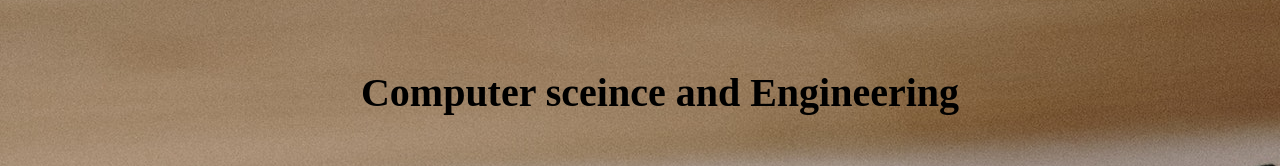
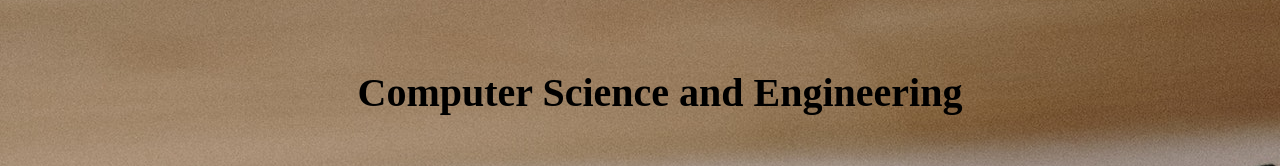
Before and after one commit to TejaCEO/audigitallibrary, a plain HTML site: page Index.html in a window 1280 px wide. Shown: the part 183-349 px from the top of the page. Drawn offline with Linux system fonts and the light colour scheme.

Commit message:
Updated index.html

```diff
--- a/Index.html
+++ b/Index.html
@@ -28,7 +28,7 @@
     </div>
     </nav>
     <div class="card" id="zoom">
-        <ul> <h1>Computer sceince and Engineering</h1>
+        <ul> <h1>Computer Science and Engineering</h1>
             <a href="cse.html"><li><img src="images/cse1.jpg" style="width:100%;height:100%"></li></a>
             <h1>Electronics and and Communication Engineering</h1>
             <li><img src="images/ece.jpg" style="width:100%;height:100%"></li>
```
